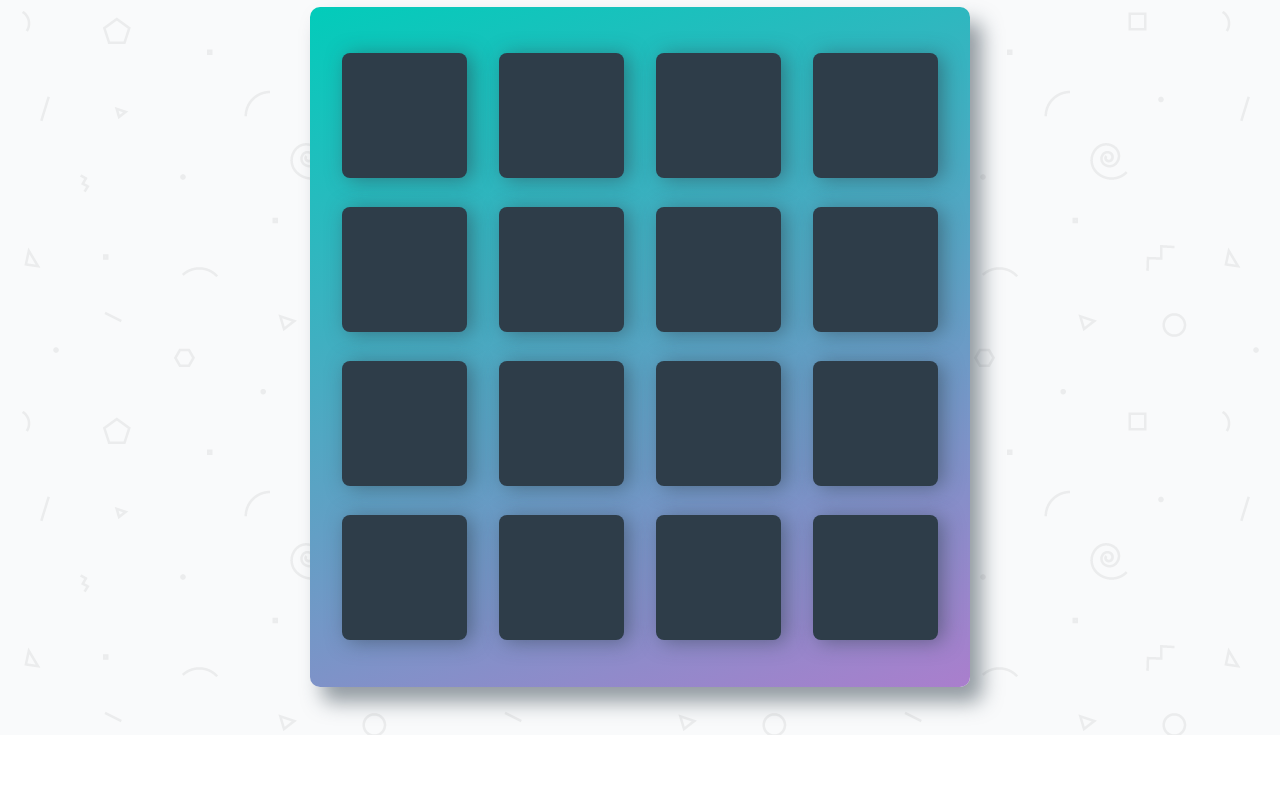
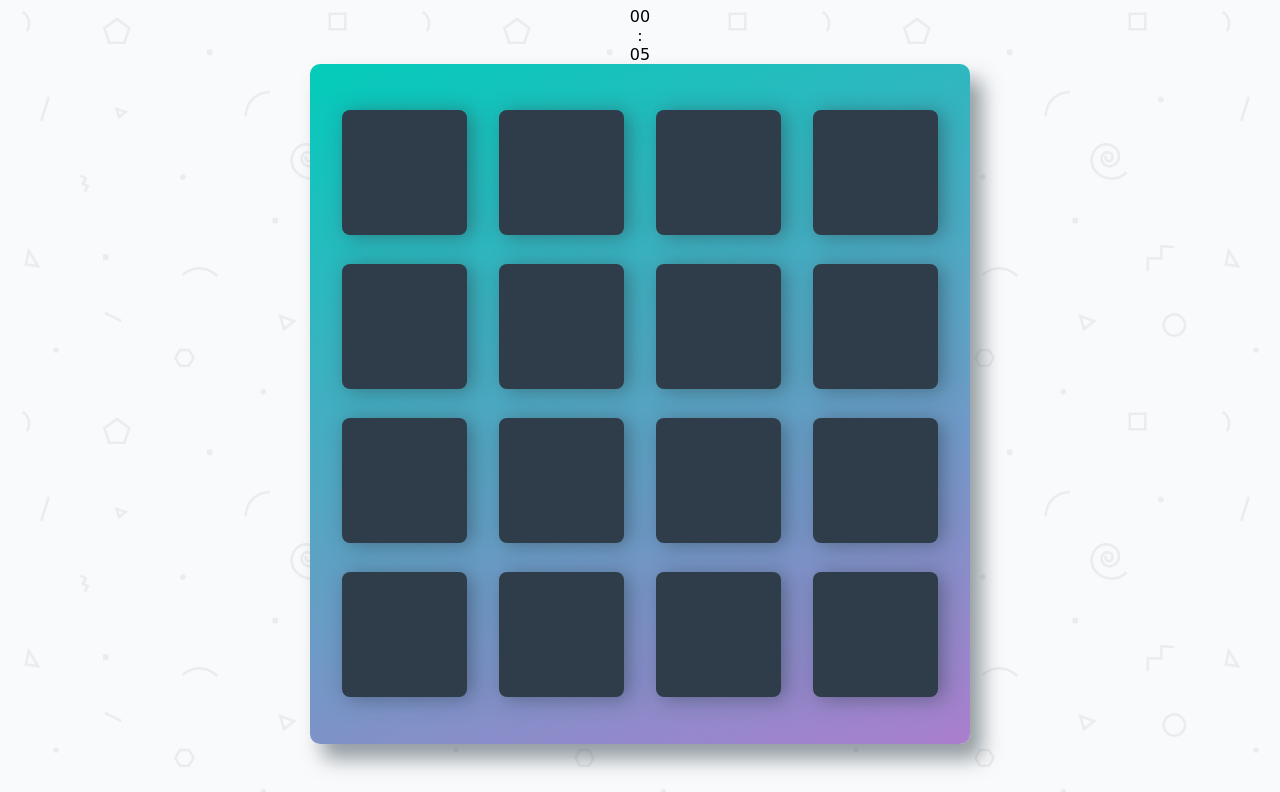
Before and after one commit to Parksunday/MATCHing-game, a plain HTML site: page index.html in a window 1280 px wide. Shown: the part 108-900 px from the top of the page. Before the commit the page ends 843 px from the top, so only its background shows below. Drawn offline with nearby package versions, Linux system fonts and the light colour scheme; a web font is replaced by a local one.

Commit message:
Add files via upload

```diff
--- a/index.html
+++ b/index.html
@@ -29,6 +29,34 @@
         		<i class="fa fa-repeat"></i>
         	</div>
         </section>
+            <label id="minutes">00</label>:<label id="seconds">00</label>
+    <script type="text/javascript">
+        var minutesLabel = document.getElementById("minutes");
+        var secondsLabel = document.getElementById("seconds");
+        var totalSeconds = 0;
+        setInterval(setTime, 1000);
+
+        function setTime()
+        {
+            ++totalSeconds;
+            secondsLabel.innerHTML = pad(totalSeconds%60);
+            minutesLabel.innerHTML = pad(parseInt(totalSeconds/60));
+        }
+
+        function pad(val)
+        {
+            var valString = val + "";
+            if(valString.length < 2)
+            {
+                return "0" + valString;
+            }
+            else
+            {
+                return valString;
+            }
+        }
+    </script>
+
 
         <ul class="deck">
             <li class="card diamond">
--- a/js/app.js
+++ b/js/app.js
@@ -10,7 +10,6 @@ var cardlist =["diamond","paper-plane-o","anchor","bolt","cube","leaf","bicycle"
  *   - add each card's HTML to the page
  */
 
-// Shuffle function from http://stackoverflow.com/a/2450976
 
 var currentstar=3;
 var list=[];
@@ -22,6 +21,7 @@ var wrong_attemp =0;
 
 
 
+// Shuffle function from http://stackoverflow.com/a/2450976
 function shuffle(array) {
     var currentIndex = array.length, temporaryValue, randomIndex;
 
@@ -36,8 +36,10 @@ function shuffle(array) {
     return array
 }
 
+//recevice  card class name and put it in the array after receiving 2 cards name, caompare the first card name and second card name to see whether they are matched or not
+
 function addcardtolist(card1){
-
+       $('.card').on('click',function(){});
        list.push(card1);
        if(list.length==2){
         if(list[0]===list[1]){
@@ -68,6 +70,7 @@ function addcardtolist(card1){
 
        }
 
+// reset the star and time  run the game again
 function reset(){
     run();
     $(".star1").show("star1");
@@ -79,6 +82,8 @@ function reset(){
 
 }
 
+// if the user pick a wrong match 3 times
+// remove the star by one
 function checkstar(){
     if (wrong_attemp==3){
         var selectstar = "star"+currentstar
@@ -88,12 +93,13 @@ function checkstar(){
         }
 }
 
+// check if the user win the game or not if the user win display the banner
 function checkresult(){
     if(result==8){
          setTimeout(function(){
                  $(".modal-content").css("display","block");
                  $(".modal").css("display","block");
-                 $(".modal-content").append($('<p class="showresult">YOU WIN ! TOTAL TIME ='+timecount()+" "+"second"+'</p>'));
+                 $(".modal-content").append($('<p class="showresult">YOU WIN ! TOTAL TIME = '+timecount()+" "+"seconds"+'</p>'));
                   $(".modal-content").append($('<p class="showresult">totalstar='+currentstar+'</p>'));
                  result=0;
                 },1000);
@@ -103,21 +109,25 @@ function checkresult(){
 
     }
 }
+
+// reset the card to close
 function resetcard(){
         $('.card').removeClass('open');
         $('.card').removeClass('show')
 
 }
 
+// set unmatch scenario for card
 function wrongcard(list1,list2){
     $('.show').addClass('unmatch');
     setTimeout(function(){
-        $('.show').removeClass('unmatch');
+        $('.card').removeClass('unmatch');
     },1000);
     //$('.card').removeClass('open');
 
 }
 
+// trigger when user click on the cards recevie the card class name and pass it to the list
 function selectcard(){
      showandclose();
     $('.card').on('click',function(){
@@ -125,7 +135,6 @@ function selectcard(){
     // * Display the cards on the page
      $(this).addClass('open');
      $(this).addClass('show');
-
      var x=$(this);
      var x1 =x.find('i');
      var x2 =x1.attr('class');
@@ -134,6 +143,7 @@ function selectcard(){
     });
 }
 
+//main function to run the program
 function run(){
 
     shuffle(cardlist);
@@ -151,12 +161,11 @@ function run(){
 
 run();
 
-
 $('.restart').on('click',function(){
         reset();
 });
 
-
+// show the card at the beginning of the game
 function showandclose(){
      $('.card').addClass('open');
      $('.card').addClass('show');
@@ -168,6 +177,7 @@ function showandclose(){
     },3000)
 }
 
+//calculate time taken to finish
 function timecount(){
     var endtime = Date.now();
     var totaltime= ((endtime-starttime)/1000);
@@ -175,6 +185,7 @@ function timecount(){
 
 }
 
+//reset the banner
 span.onclick = function() {
             modal.style.display = "none";
             reset();
@@ -199,10 +210,3 @@ span.onclick = function() {
 //var btn = document.getElementById("myBtn");
 
 // Get the <span> element that closes the modal
-
-
-// When the user clicks on the button, open the modal
-// When the user clicks on <span> (x), close the modal
-
-
-// When the user clicks anywhere outside of the modal, close it
```
Also changed, not shown: 1 other file.
